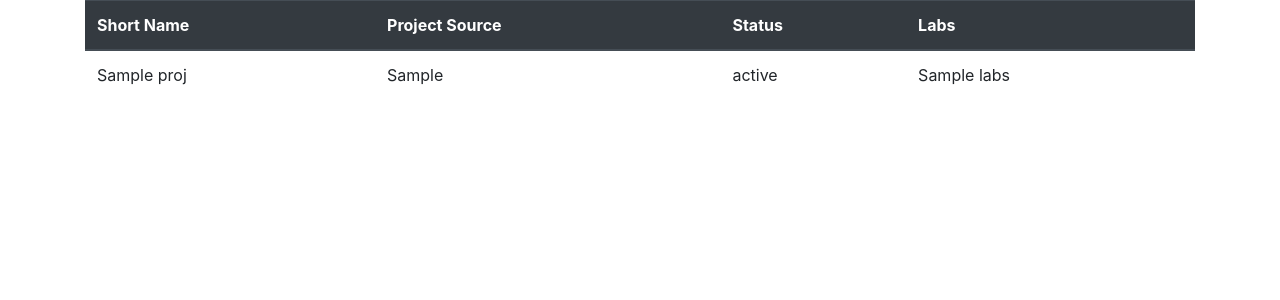
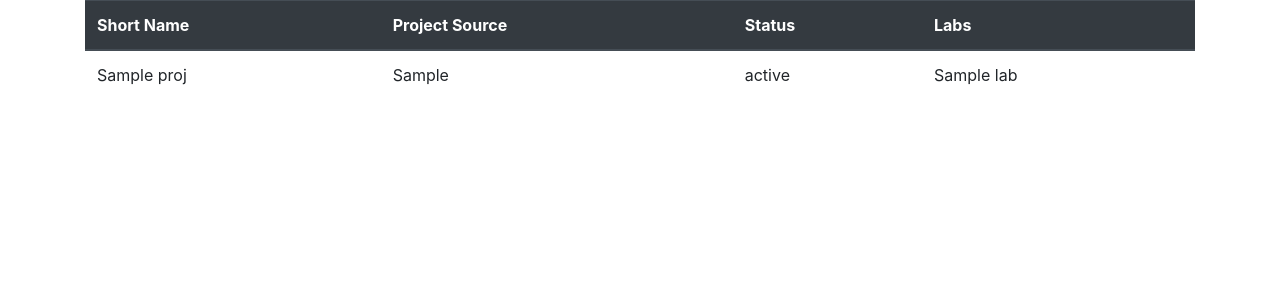
Before and after one commit to gi-kent-content/hca-tuatara, a Django app: template templates/hcat/covid19_page.html in a window 1280 px wide. Shown: the part 56-356 px from the top of the page. Run offline with Django 3.2, Linux system fonts and the light colour scheme; the template is opened without the code that fills it: most values are stand-ins (such as "Sample title", 1, 10 or a date in 2020); some libraries are stand-ins or nearby versions.

Commit message:
Fixed labs django tag

```diff
--- a/templates/hcat/covid19_page.html
+++ b/templates/hcat/covid19_page.html
@@ -45,7 +45,7 @@
                     <td>{{ proj.short_name }}</td>
                     <td>{{ proj.project_source }}</td>
                     <td>{{ proj.status }}</td>
-                    <td>{{ proj.labs }}</td>
+                    <td>{{ proj.labs.all|join:", " }}</td>
                 </tr>
                 {% endfor %}
             </tbody>
```
